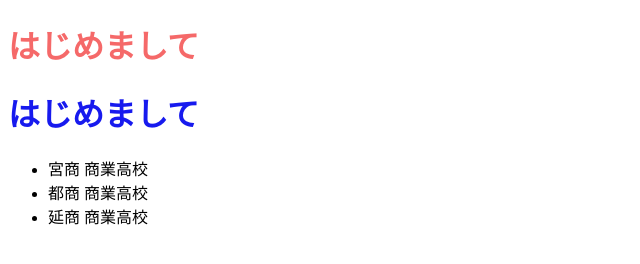
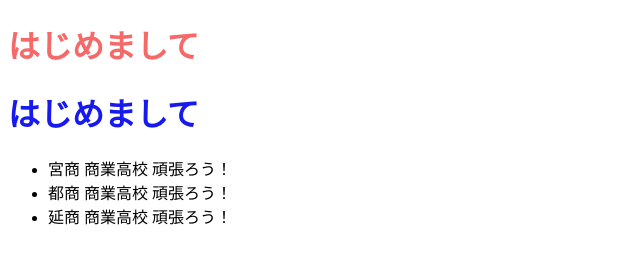
Before and after one commit to skawashin1122/dotinstall_vscode, a plain HTML site: page index.html in a window 1280 px wide. Shown: the whole page, without its empty margins (0-640 px from the left). Drawn offline with Linux system fonts and the light colour scheme.

Commit message:
頑張ろう

```diff
--- a/index.html
+++ b/index.html
@@ -9,9 +9,9 @@
     <h1>はじめまして</h1>
     <h1 class='title'>はじめまして</h1>
     <ul>
-        <li>宮商 商業高校</li>
-        <li>都商 商業高校</li>
-        <li>延商 商業高校</li>
+        <li>宮商 商業高校 頑張ろう！</li>
+        <li>都商 商業高校 頑張ろう！</li>
+        <li>延商 商業高校 頑張ろう！</li>
     </ul>
     <script src="main.js"></script>
 </body>
```
